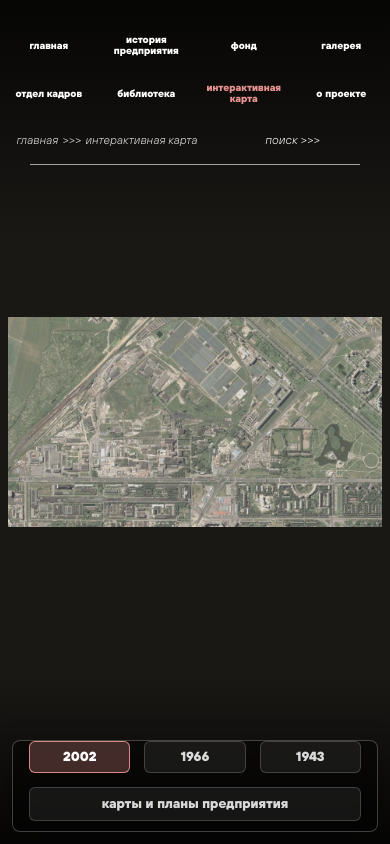
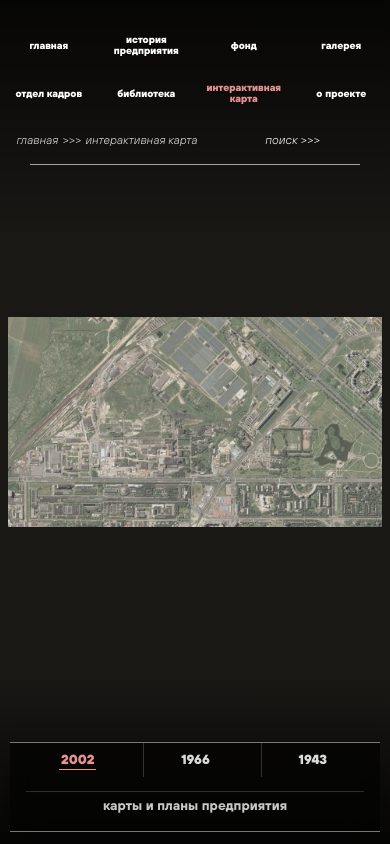
Before and after one commit to Ad1CS/Museum-website-white, a Django app: page /map/ in a window 390 px wide. Run offline with Django 5.2, Linux system fonts and the light colour scheme; data comes from the database, SQL or seed files in the repository; data that the repository does not hold is empty.

Commit message:
Refine mobile map navbar styling

```diff
--- a/templates/mapblock/map.html
+++ b/templates/mapblock/map.html
@@ -310,52 +310,72 @@ footer#site-footer { display: none !important; }
 
 @media(max-width:760px) {
   .map-bottom-nav {
-    left: 14px;
-    right: 14px;
-    bottom: max(16px, env(safe-area-inset-bottom));
+    left: 50%;
+    right: auto;
+    bottom: max(18px, env(safe-area-inset-bottom));
+    width: min(420px, calc(100% - 24px));
+    transform: translateX(-50%);
     display: grid;
     grid-template-columns: repeat(3, minmax(0, 1fr));
-    gap: 6px;
+    grid-template-rows: 36px 32px;
+    gap: 0;
     justify-content: stretch;
     align-items: stretch;
-    padding: 8px;
-    border: 1px solid rgba(255,255,255,0.24);
-    border-radius: 8px;
-    background: rgba(0,0,0,0.46);
-    -webkit-backdrop-filter: blur(10px);
-    backdrop-filter: blur(10px);
-    box-shadow: 0 16px 38px rgba(0,0,0,0.26);
+    padding: 0;
+    border-top: 1px solid rgba(255,255,255,0.46);
+    border-bottom: 1px solid rgba(255,255,255,0.46);
+    background: linear-gradient(to bottom, rgba(0,0,0,0.64), rgba(0,0,0,0.46));
+    -webkit-backdrop-filter: blur(12px);
+    backdrop-filter: blur(12px);
+    box-shadow: 0 18px 40px rgba(0,0,0,0.28);
     overflow: visible;
   }
   .map-nav-item {
     min-width: 0;
-    min-height: 34px;
+    min-height: 0;
     display: flex;
     align-items: center;
     justify-content: center;
-    padding: 0 8px;
-    border: 1px solid rgba(255,255,255,0.22);
-    border-radius: 6px;
-    background: rgba(255,255,255,0.08);
-    font-size: 12px;
+    padding: 0 10px;
+    border: 0;
+    border-radius: 0;
+    background: transparent;
+    font-size: 13px;
     line-height: 1;
     letter-spacing: 0;
     white-space: normal;
   }
+  .map-bottom-nav .map-nav-item:nth-child(2),
+  .map-bottom-nav .map-nav-item:nth-child(3) {
+    border-left: 1px solid rgba(255,255,255,0.22);
+  }
   .map-nav-item:hover,
   .map-nav-item.active {
-    color: #fff;
-    border-color: rgba(230,146,145,0.92);
-    background: rgba(230,146,145,0.26);
+    color: #E69291;
+    background: transparent;
   }
   .map-nav-item::after {
-    display: none;
+    left: 32%;
+    right: 32%;
+    bottom: 7px;
+    height: 1px;
+    background: transparent;
+    display: block;
+  }
+  .map-nav-item.active::after {
+    background: #E69291;
   }
   .map-bottom-nav .map-nav-item[href] {
     grid-column: 1 / -1;
-    min-height: 36px;
-    font-size: 12px;
-    line-height: 1.15;
+    min-height: 0;
+    border-top: 1px solid rgba(255,255,255,0.22);
+    font-size: 11px;
+    font-weight: 700;
+    line-height: 1.1;
+    opacity: 0.78;
+  }
+  .map-bottom-nav .map-nav-item[href]::after {
+    display: none;
   }
 }
 
@@ -404,20 +424,16 @@ footer#site-footer { display: none !important; }
 
   /* Bottom nav adjustments */
   .map-bottom-nav {
-    left: 12px;
-    right: 12px;
     bottom: max(14px, env(safe-area-inset-bottom));
-    padding: 7px;
-    gap: 6px;
+    width: calc(100% - 20px);
+    grid-template-rows: 34px 30px;
   }
   .map-nav-item {
-    min-height: 32px;
-    padding: 0 6px;
-    font-size: 11px;
+    padding: 0 8px;
+    font-size: 12px;
   }
   .map-bottom-nav .map-nav-item[href] {
-    min-height: 34px;
-    font-size: 11px;
+    font-size: 10px;
   }
   .map-area::before {
     height: 240px;
@@ -429,10 +445,10 @@ footer#site-footer { display: none !important; }
 
 @media(max-width:380px) {
   .map-nav-item {
-    font-size: 10px;
+    font-size: 11px;
   }
   .map-bottom-nav .map-nav-item[href] {
-    font-size: 10px;
+    font-size: 9.5px;
   }
 }
 </style>
```
